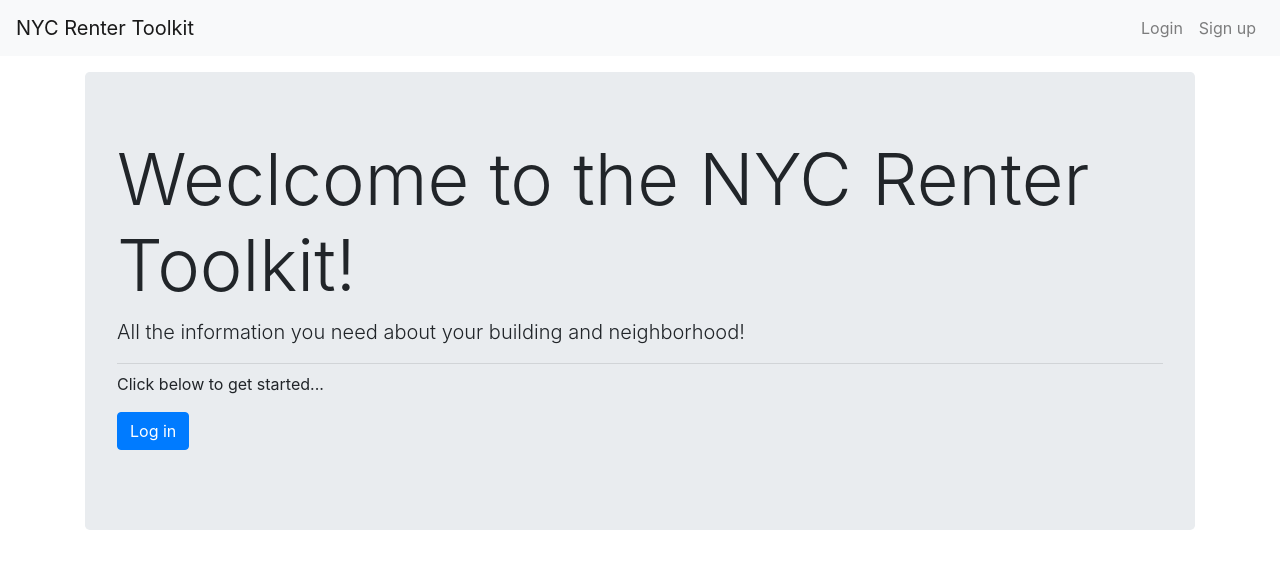
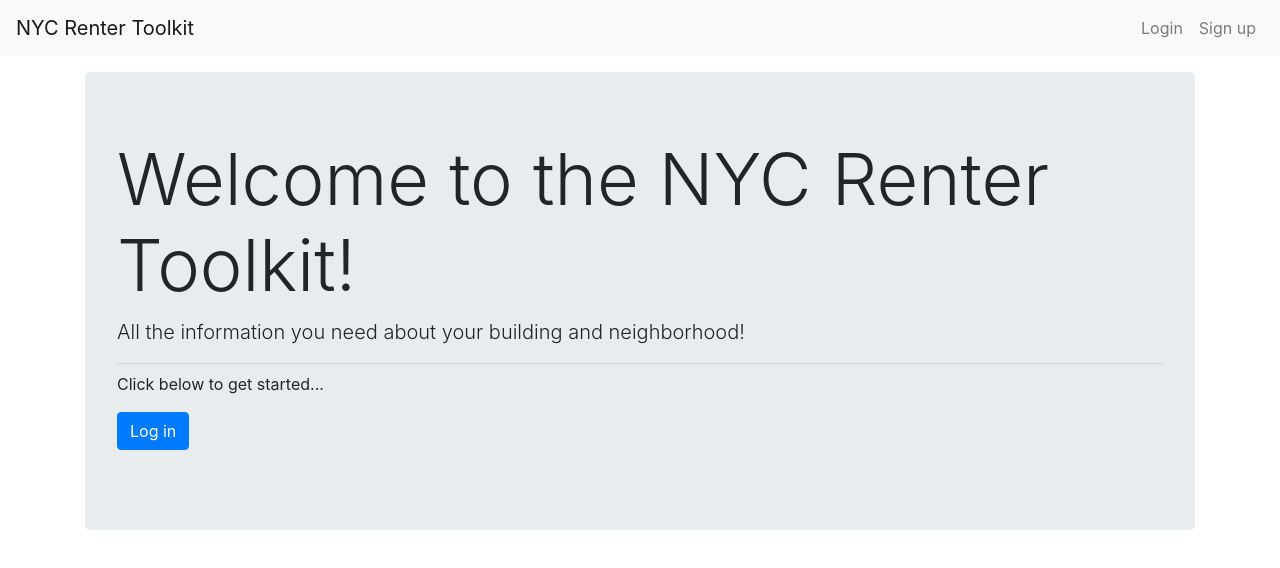
Before and after one commit to skalum/nyc-renters-toolkit, a React (Create React App) app: page / in a window 1280 px wide. Shown: the top 568 px of the page. Built offline with nearby package versions, Linux system fonts and the light colour scheme.

Commit message:
correct spelling of "Welcome"

```diff
--- a/src/App.js
+++ b/src/App.js
@@ -111,7 +111,7 @@
   <div role="main" class="container">
     <br /><br /><br />
       <Jumbotron>
-        <h1 className="display-3">Weclcome to the NYC Renter Toolkit!</h1>
+        <h1 className="display-3">Welcome to the NYC Renter Toolkit!</h1>
         <p className="lead">All the information you need about your building and neighborhood!</p>
         <hr className="my-2" />
         <p>Click below to get started...</p>
```
